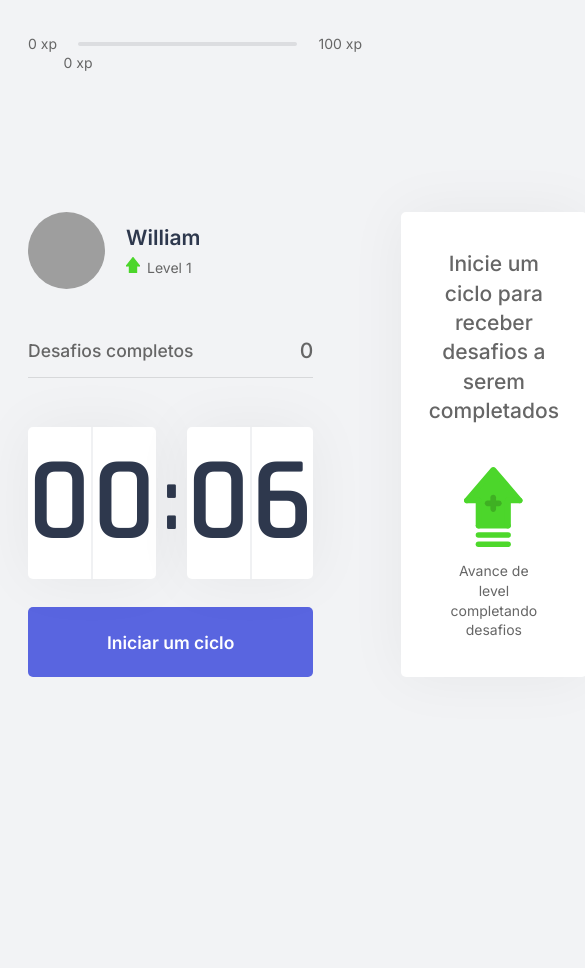
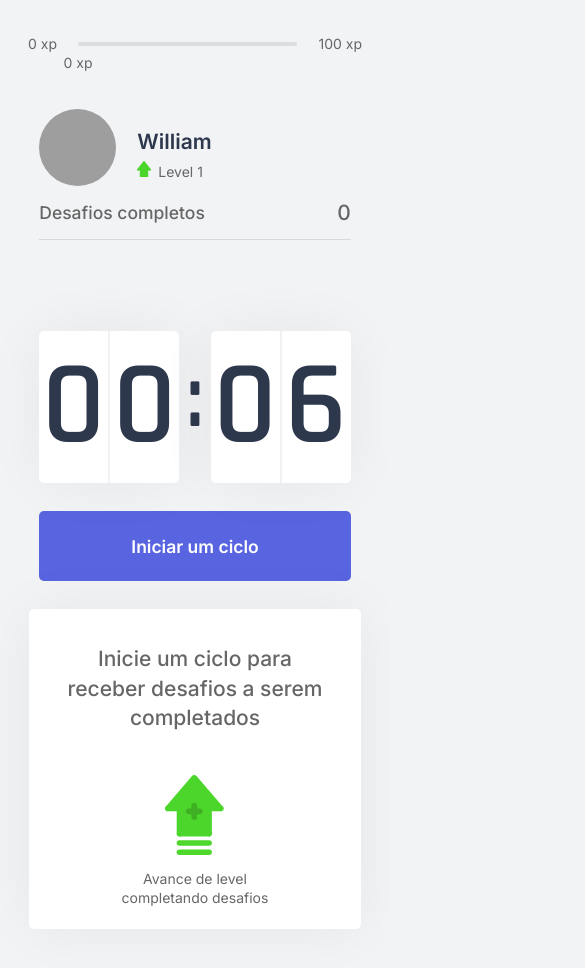
Before and after one commit to Williams25/moveit, a Next.js app: page / in a window 390 px wide. Shown: the top 968 px of the page, 585 px wide, since content can reach past the window. Before the commit the page ends 844 px from the top, so only its background shows below. Built offline with nearby package versions, Linux system fonts and the light colour scheme; grey boxes are pictures that could not be loaded.

Commit message:
Deixando projeto responsivo utilizando flex-box

```diff
--- a/src/components/ChallengeBox/ChallengeBox.module.css
+++ b/src/components/ChallengeBox/ChallengeBox.module.css
@@ -1,5 +1,6 @@
 .challengeBoxContainer {
   height: 100%;
+  max-width: 75%;
   background-color: var(--white);
   border-radius: 5px;
   box-shadow: 0 0 60px rgba(0, 0, 0, 0.05);
@@ -10,6 +11,14 @@
   align-items: center;
   justify-content: center;
   text-align: center;
+}
+
+@media (max-width: 700px) {
+  .challengeBoxContainer {
+    max-width: 100%;
+    margin-bottom: 3rem;
+    height: auto;
+  }
 }
 
 .challengeBoxContainer .challengeNotActive {
--- a/src/components/Countdown/Countdown.module.css
+++ b/src/components/Countdown/Countdown.module.css
@@ -21,7 +21,9 @@
 .countdownContainer>div span {
   flex: 1;
 }
-
+.countdownContainer div span {
+  min-width: 5rem;
+}
 .countdownContainer>div span:first-child {
   border-right: 1px solid #f0f1f3;
 }
--- a/src/styles/Home.module.css
+++ b/src/styles/Home.module.css
@@ -1,6 +1,6 @@
 .container {
   height: 100vh;
-  max-width: 992px;
+  max-width: 980px;
   margin: 0 auto;
   padding: 2.5rem 2rem;
   display: flex;
@@ -9,9 +9,38 @@
 
 .container section {
   flex: 1;
-  display: grid;
+  /* display: grid;
   grid-template-columns: 1fr 1fr;
-  gap: 6.25rem;
+  gap: 6.25rem; */
+  display: flex;
+  justify-content: space-between;
   align-content: center;
+  flex-direction: row;
   margin-top: 2rem;
+  padding: 0.1rem;
 }
+
+.container section>div:first-child {
+  display: flex;
+  flex-direction: column;
+  justify-content: center;
+  flex-wrap: nowrap;
+}
+
+.container section>div:last-child {
+  display: flex;
+  justify-content: center;
+}
+
+@media (max-width: 700px) {
+  .container section {
+    flex: 1;
+    display: flex;
+    justify-content: center;
+    flex-wrap: wrap;
+  }
+
+  .container section div {
+    margin-top: 1rem;
+  }
+}
```
